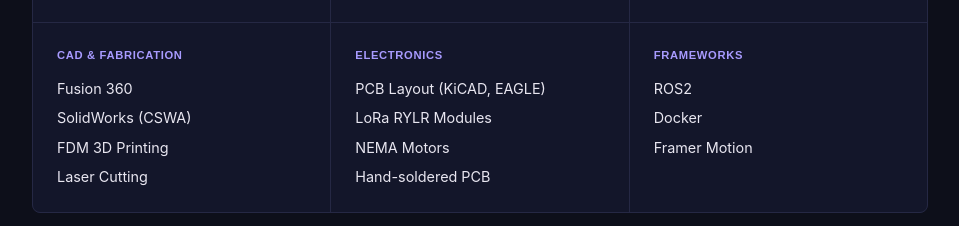
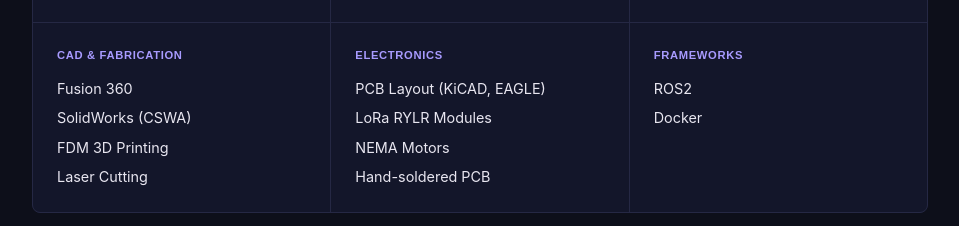
Before and after one commit to RealPlayz16/Ishaan-Aras-Portfolio, a Next.js app: page / in a window 1280 px wide. Shown: the part 1200-1426 px from the top of the page, without its empty margins (160-1119 px from the left). Built offline with nearby package versions, Linux system fonts and the light colour scheme.

Commit message:
Update Skills.tsx

```diff
--- a/app/components/Skills.tsx
+++ b/app/components/Skills.tsx
@@ -23,7 +23,7 @@ const skills = [
   },
   {
     category: "Frameworks",
-    items: ["ROS2", "Docker", "Framer Motion"],
+    items: ["ROS2", "Docker"],
   },
 ];
 
```
